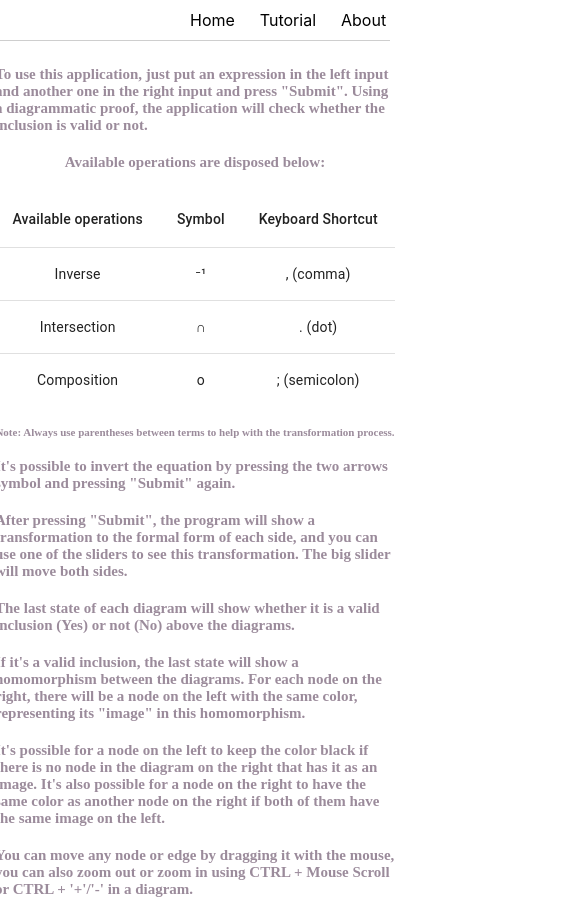
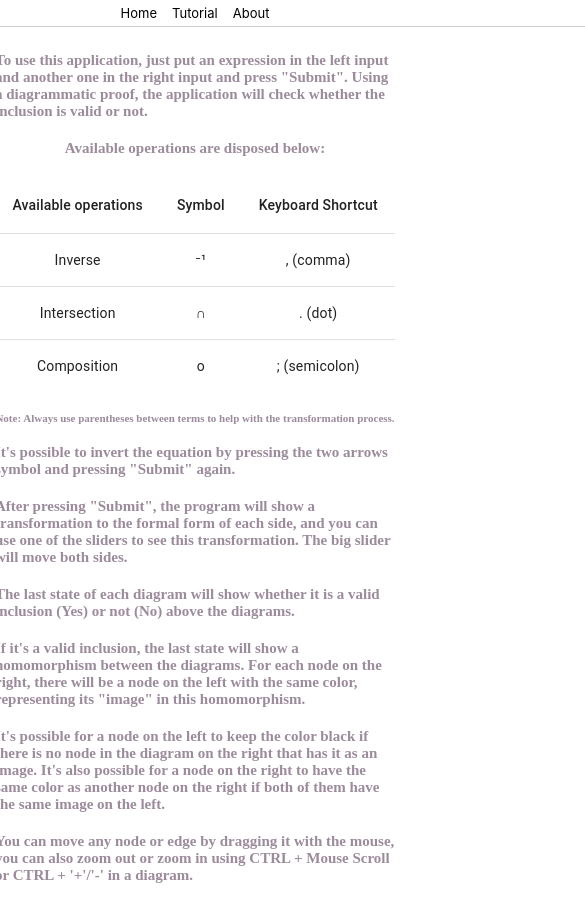
Before and after one commit to igorcruzf/diagrammatic-proof-frontend, a React (Create React App) app: page /about in a window 390 px wide. Shown: the whole page, 585 px wide, since content can reach past the window. Built offline with nearby package versions, Linux system fonts and the light colour scheme.

Commit message:
[Feature] - Feature parcial com responsividade para dispositivos com resolução menor que 1070 pixels de largura

```diff
--- a/src/components/AboutPage/TutorialPage.css
+++ b/src/components/AboutPage/TutorialPage.css
@@ -29,7 +29,7 @@
     text-align: center;
 }
 
-@media (max-width:1070px) {
+@media (max-width:700px) {
 
     #table-note{
         font-size: 11px;
--- a/src/components/ChangeDiagramsContainer/ChangeDiagramsContainer.css
+++ b/src/components/ChangeDiagramsContainer/ChangeDiagramsContainer.css
@@ -21,8 +21,12 @@
     flex-direction: column;
 }
 
-@media (max-width:1070px) {
+@media (max-width:700px) {
     #unary-slider-container {
         display: none;
     }
+
+    #slider{
+        width: 350px;
+    }
 }
--- a/src/components/Container/Container.css
+++ b/src/components/Container/Container.css
@@ -60,15 +60,15 @@
     font-family: sans-serif;
 }
 
-@media (max-width:1070px) {
+@media (max-width:700px) {
     #diagrams-areas{
         display: flex;
         align-items: center;
         justify-items: center;
         justify-content: center;
         flex-direction: column;
-        gap: 20px;
-        margin-top: 10px;
+        gap: 10px;
+        margin-top: 0;
     }
 
     #feedback-container {
@@ -87,13 +87,13 @@
     }
 
     #interrogation-text{
-        margin-bottom: 40px;
+        margin-bottom: 15px;
         color: #3d3d3d;
         font-size: 15px;
     }
 
     #validation-text{
-        margin-bottom: 40px;
+        margin-bottom: 15px;
         margin-right: 125px;
         font-weight: bold;
         font-size: 15px;
--- a/src/components/Diagram/DiagramsArea.css
+++ b/src/components/Diagram/DiagramsArea.css
@@ -6,10 +6,10 @@
 }
 
 
-@media (max-width:1070px) {
+@media (max-width:700px) {
     .diagram-component {
-        width: 300px;
-        height: 300px;
+        width: 250px;
+        height: 250px;
         border: solid 1px #C1C1C1;
         background-color: white;
     }
--- a/src/components/MainPage/MainPage.css
+++ b/src/components/MainPage/MainPage.css
@@ -11,9 +11,9 @@
     height: 100px;
 }
 
-@media (max-width:1070px) {
+@media (max-width:700px) {
     #logo{
-        width: 200px;
-        height: 50px;
+        width: 150px;
+        height: 35px;
     }
 }
--- a/src/components/MenuButtons/MenuButtons.css
+++ b/src/components/MenuButtons/MenuButtons.css
@@ -4,6 +4,7 @@
     align-items: flex-end;
     width: 100%;
 }
+
 #menu-buttons-container{
     display: flex;
     width: 100px;
@@ -26,14 +27,29 @@
     font-family: sans-serif;
 }
 
-@media (max-width:1070px) {
+@media (max-width:700px) {
+    #navbar{
+        /*width: 800px;*/
+        align-items: center;
+        justify-items: center;
+        justify-content: center;
+    }
+
+    #divider{
+        width: 800px;
+    }
+
     #menu-buttons-container{
         display: flex;
+        align-items: center;
+        justify-items: center;
+        justify-content: center;
         width: 100px;
         flex-direction: row;
-        gap: 25px;
-        margin-top: 10px;
-        margin-bottom: 10px;
-        margin-right: 100px;
+        gap: 15px;
+        margin-top: 5px;
+        margin-bottom: 5px;
+        margin-left: 300px;
+        font-size: 13px;
     }
 }
--- a/src/components/OperatorsButtons/OperatorButtons.css
+++ b/src/components/OperatorsButtons/OperatorButtons.css
@@ -18,7 +18,7 @@
     transition: 0.3s;
 }
 
-@media (max-width:1070px) {
+@media (max-width:700px) {
     .operator{
         font-size: 10px;
     }
--- a/src/components/RelationsInputForm/RelationsInputForm.css
+++ b/src/components/RelationsInputForm/RelationsInputForm.css
@@ -74,7 +74,7 @@ input{
     height: 5px;
 }
 
-@media (max-width:1070px) {
+@media (max-width:700px) {
     input{
         text-align:center;
         width: 150px;
@@ -98,9 +98,16 @@ input{
     }
 
     .invert{
+        display: flex;
+        align-items: center;
+        justify-items: center;
+        justify-content: center;
+        flex-direction: row;
         margin-left: 0;
         background-color: #FBF4FB;
         transition: 0.3s;
+        width: 20px;
+        height: 20px;
         border-radius: 10px;
         border-style: solid;
     }
@@ -110,4 +117,10 @@ input{
         width: 10px;
     }
 
+    .submit-button{
+        margin-top: 10px;
+        width: 45px;
+        height: 20px;
+        font-size: 10px;
+    }
 }
```
